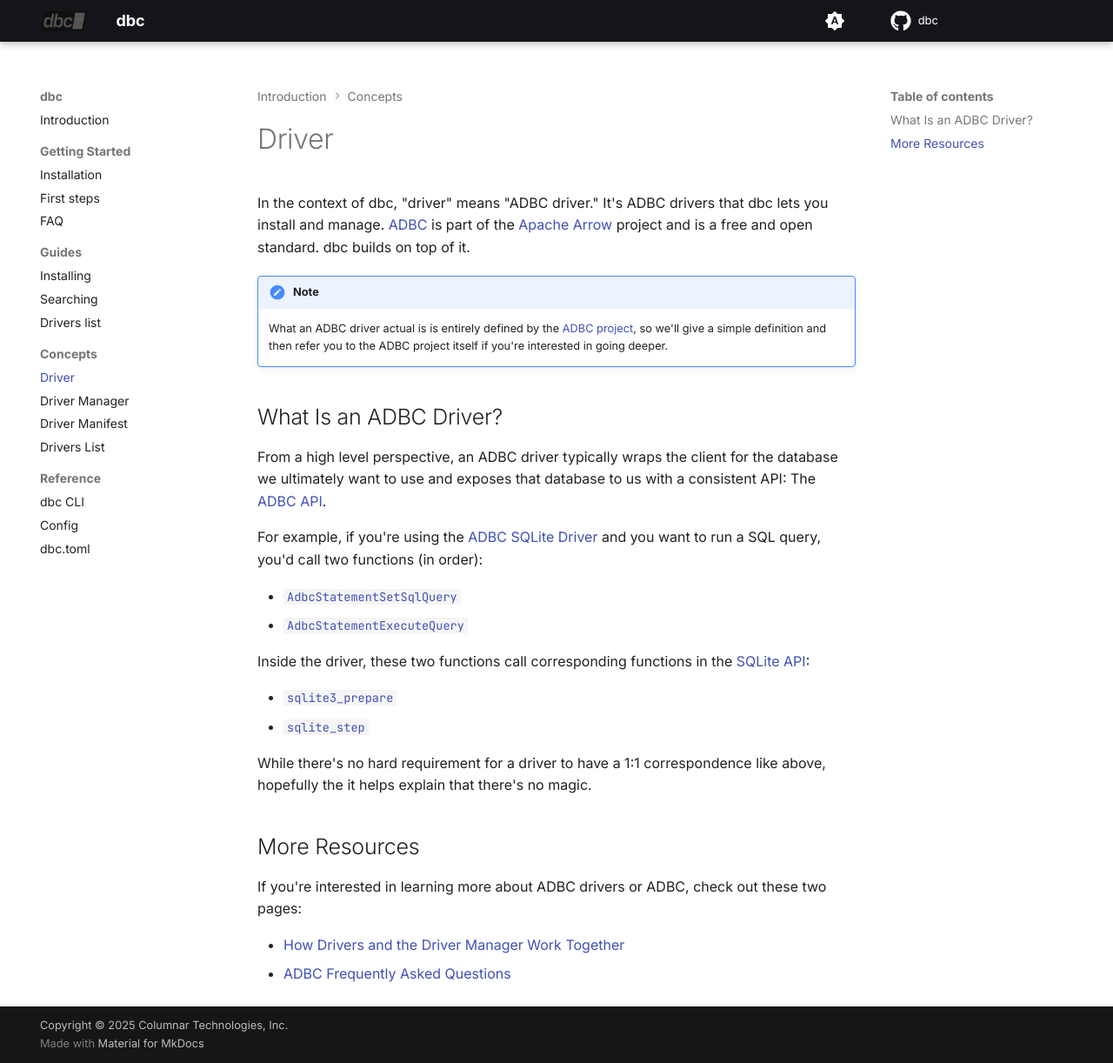
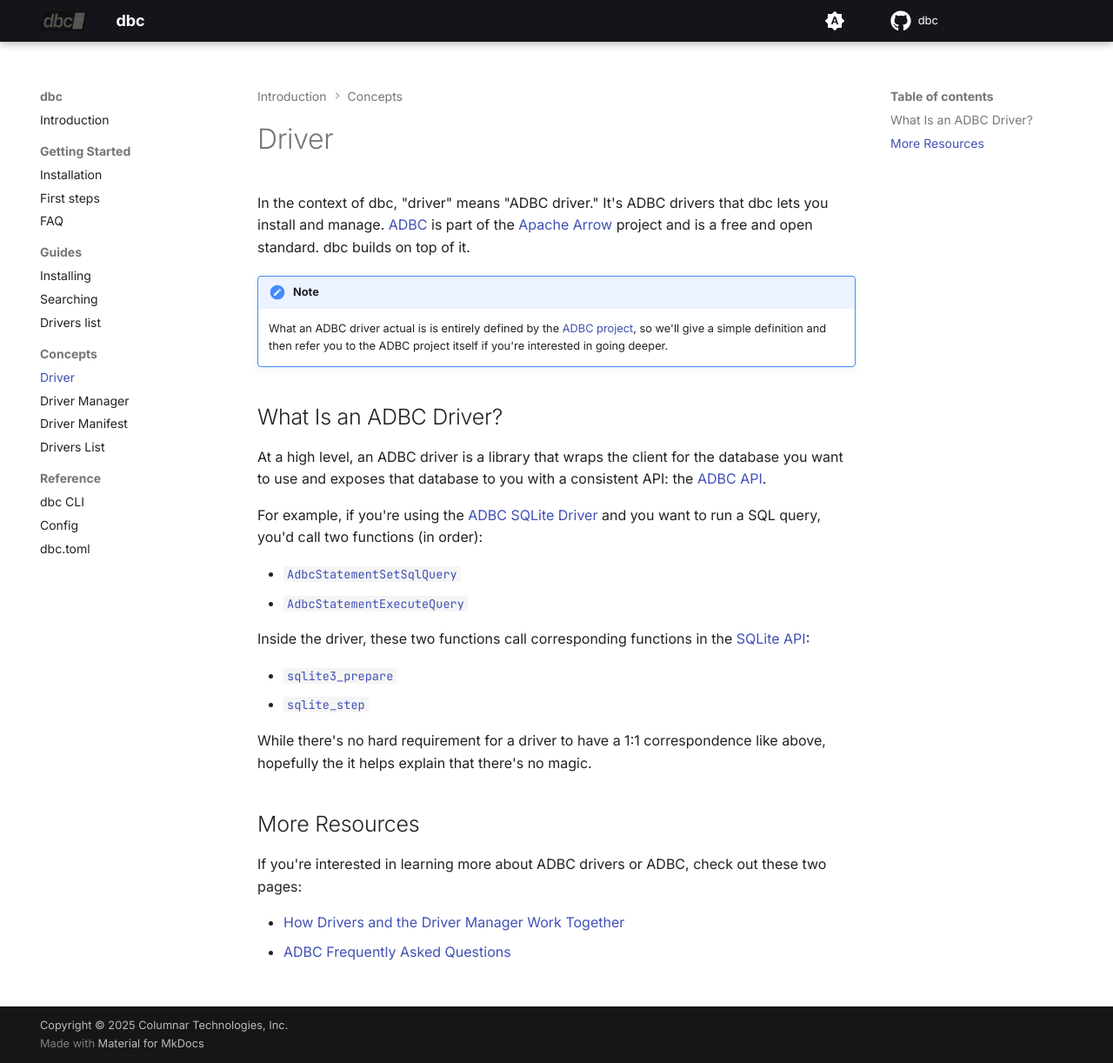
Before and after one commit to columnar-tech/dbc, an MkDocs documentation site: the page built from docs/concepts/driver.md, in a window 1280 px wide and 1222 px high. Shown: the whole window at 87% size. Built offline with MkDocs 1.6.1 and Material for MkDocs 9.7.7, drawn with Linux system fonts in a browser that asks for light colours; plug-ins that fetch from the network failed and are left out; comment, search, counter and statistics services are not loaded.

Commit message:
Update docs/concepts/driver.md
Co-authored-by: Ian Cook <ianmcook@gmail.com>

```diff
--- a/docs/concepts/driver.md
+++ b/docs/concepts/driver.md
@@ -10,7 +10,7 @@
 
 ## What Is an ADBC Driver?
 
-From a high level perspective, an ADBC driver typically wraps the client for the database we ultimately want to use and exposes that database to us with a consistent API: The [ADBC API](https://arrow.apache.org/adbc/main/format/specification.html).
+At a high level, an ADBC driver is a library that wraps the client for the database you want to use and exposes that database to you with a consistent API: the [ADBC API](https://arrow.apache.org/adbc/main/format/specification.html).
 
 For example, if you're using the [ADBC SQLite Driver](https://arrow.apache.org/adbc/main/driver/sqlite.html) and you want to run a SQL query, you'd call two functions (in order):
 
```
